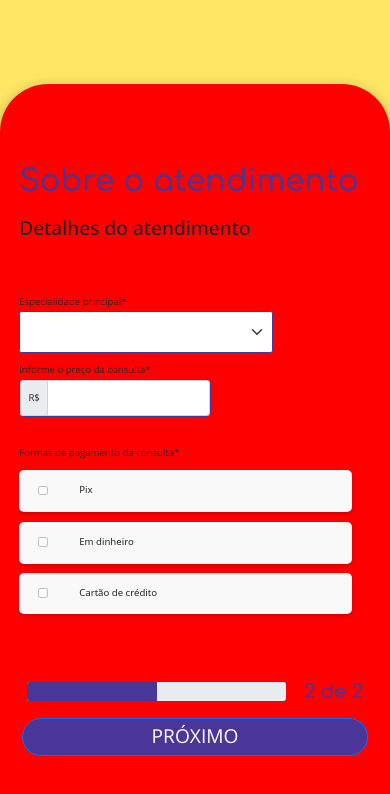
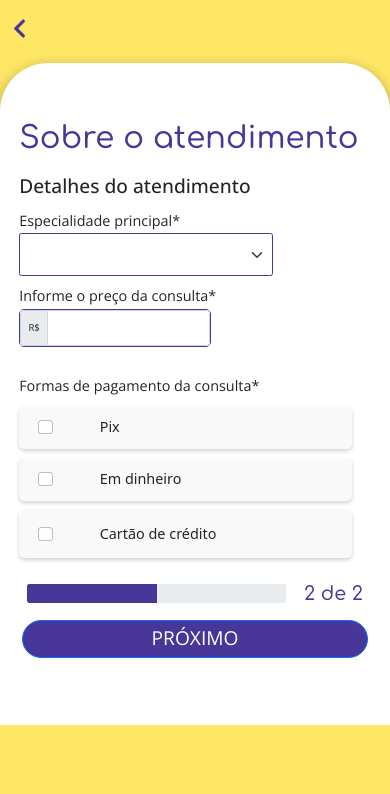
Before and after one commit to robinndev/facilConsulta-case, a Vue app: page /#/page-two in a window 390 px wide. Shown: the top 794 px of the page. Built offline with nearby package versions, Linux system fonts and the light colour scheme; what vue-confetti, vue-sweetalert2 would draw is missing.

Commit message:
feat: adding new commit for response

```diff
--- a/src/global/mixins.scss
+++ b/src/global/mixins.scss
@@ -8,12 +8,27 @@
 }
 
 @mixin whitebox_mobile {
-  @media screen and (max-width : 915px) {
+  @media screen and (max-width : 756px) {
       width: 100%;
-      height: 90vh;
+      height: auto;
       border-top-left-radius: 5rem;
       border-top-right-radius: 5rem;
       border-bottom-right-radius: 0;
       border-bottom-left-radius: 0;
   }
 }
+
+@mixin back {
+  width: 1rem;
+  // width: 1rem;
+  // margin-bottom: 1.5rem;
+  // transform: rotateY(180deg);
+  margin-right: 59vw;
+  margin-bottom: .5rem;
+}
+
+@mixin back-mobile {
+  margin-right: 90vw;
+  width: 2rem !important;
+  margin-top: 2rem;
+}
--- a/src/views/pagetwo/PageTwo.vue
+++ b/src/views/pagetwo/PageTwo.vue
@@ -1,5 +1,8 @@
 <template>
   <div class="pagetwo">
+        <router-link to="/"
+      ><img class="back" src="@/assets/back-button.png" alt=""
+    /></router-link>
     <div class="pagetwo__whitebox">
       <header class="pagetwo__header">
         <h1>Sobre o atendimento</h1>
--- a/src/views/pagetwo/style.scss
+++ b/src/views/pagetwo/style.scss
@@ -5,11 +5,15 @@
   width: 100vw;
   height: 100vh;
   display: flex;
+  flex-direction: column;
   align-items: center;
   justify-content: center;
 
+  .back {
+    @include back
+  }
+
   .pagetwo__whitebox {
-    background-color: red;
     @include whitebox_desktop;
 
     .pagetwo__header {
@@ -153,13 +157,17 @@
 
 @media screen and (max-width : 756px) {
   .pagetwo {
-    align-items: flex-end;
     overflow: hidden;
+    height: auto;
+
+    .back {
+      @include back-mobile;
+    }
 
     .pagetwo__whitebox {
+      margin-top: 5%;
       @include whitebox_mobile;
       display: flex;
-      background-color: red;
       flex-direction: column;
       justify-content: space-around;
 
@@ -177,7 +185,6 @@
         p {
           margin-top: 1.5rem;
           margin-left: 2rem;
-          font-size: 1.5rem;
           font-weight: 500;
           font-size: 2rem;
         }
@@ -190,6 +197,7 @@
 
           .pagetwo__consult__prince {
             margin-left: 2rem;
+            font-size: 1.5rem;
           }
 
           .pagetwo__value_div {
@@ -199,6 +207,7 @@
 
           .pagetwo__speciality {
             margin-left: 2rem;
+            font-size: 1.5rem;
           }
 
           .pagetwo__select {
@@ -212,6 +221,7 @@
 
             p {
               margin-top: 3rem;
+              font-size: 1.5rem;
             }
 
             .pagetwo__pix {
@@ -224,9 +234,11 @@
               box-shadow: rgba(0, 0, 0, 0.18) 0px 2px 4px;
               background-color: $secondary1;
               border-radius: 5px;
+              font-size: 1.5rem;
             }
           }
           .pagetwo__credit {
+            font-size: 1.5rem;
             height: auto;
             padding: 1.5vh 2rem 1.5vh 2rem;
             display: flex;
```
Also changed, not shown: src/assets/back-button.png (added).
